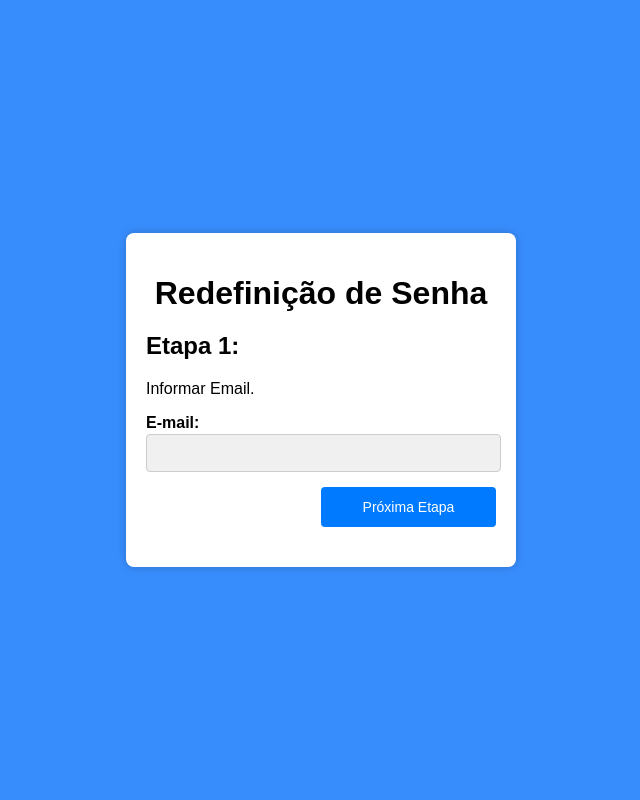
After one commit to iopebiel/sistema-de-gerenciamento-universitario, a Flask app: page /redefinir_senha in a window 1280 px wide. The commit adds this page. Shown: the whole page, without its empty margins (319-959 px from the left). Run offline with Flask 3, Linux system fonts and the light colour scheme.

Commit message:
Ínicio de implementação de redefinir senha

```diff
--- a/main.py
+++ b/main.py
@@ -1,11 +1,16 @@
+import random
+import smtplib
+from email.mime.text import MIMEText
 import re
 import sqlite3
 
-from flask import Flask, render_template, request, session
+from flask import Flask, flash, redirect, render_template, request, session
 from werkzeug.security import generate_password_hash, check_password_hash
 
 app = Flask(__name__)
 app.secret_key = "chave_secreta"
+
+verification_codes = {}
 
 def criar_tabela_alunos():
     conexao = sqlite3.connect('usuarios.db')
@@ -13,14 +18,14 @@ def criar_tabela_alunos():
 
     cursor.execute('''
         CREATE TABLE IF NOT EXISTS alunos (
-            turma TEXT PRIMARY KEY,
+            numeroprontuario TEXT PRIMARY KEY,
             nome TEXT,
             email TEXT,
             senha TEXT,
             curso TEXT,
             semestre INTEGER,
             unidade TEXT,
-            numeroprontuario TEXT
+            turma TEXT
         )
     ''')
 
@@ -30,7 +35,7 @@ def criar_tabela_alunos():
 
 @app.route('/')
 def index():
-    return render_template('cadastro.html')
+    return render_template('login.html')
 
 
 @app.route('/cadastro', methods=['GET','POST'])
@@ -66,7 +71,7 @@ def cadastrar():
             usuario_existente = cursor.fetchone()
 
             if usuario_existente:
-                return "Este email já está cadastrado. Por favor, use outro email."
+                flash("Este email já está cadastrado.", "danger")
 
             senha_hash = generate_password_hash(senha, method='sha256')
 
@@ -103,15 +108,59 @@ def login():
         if senha_hash and check_password_hash(senha_hash[0], senha):
             # Senha correta, autenticar o usuário
             session['usuario'] = email
-            return render_template('opcoes.html')
+            return redirect ('/inicio')
         else:
             # Credenciais inválidas, mostrar mensagem de erro
-            return "Credenciais inválidas. Tente novamente."
-
+                flash("Credenciais inválidas. Tente novamente.", "danger")
 
     # Se o método for GET, apenas renderize a página de login
     return render_template('login.html')
 
+@app.route('/codigo_email', methods=['POST'])
+def codigo_email():
+    email = request.form.get('email')
+    codigo_verificacao = str(random.randint(100000, 999999))  # Gere o código de verificação
+    verification_codes[email] = codigo_verificacao  # Armazene o código associado ao e-mail
+    smtp_server = 'smtp.gmail.com'
+    smtp_port = 587
+    smtp_username = 'gabriel.iope@aluno.ifsp.edu.br'
+    smtp_password = 'Biel7920311'
+
+    # Crie a mensagem de e-mail
+    msg = MIMEText(f'Seu código de verificação: {codigo_verificacao}')
+    msg['Subject'] = 'Código de Verificação'
+    msg['From'] = 'gabriel.iope@aluno.ifsp.edu.br'
+    msg['To'] = email
+
+    # Conecte-se ao servidor SMTP e envie o e-mail
+    server = smtplib.SMTP(smtp_server, smtp_port)
+    server.starttls()
+    server.login(smtp_username, smtp_password)
+    server.sendmail('gabriel.iope@aluno.ifsp.edu.br', [email], msg.as_string())
+    server.quit()
+
+
+@app.route('/redefinir_senha', methods=['GET','POST'])
+def redefinir_senha():
+    if request.method == 'POST':
+        email = request.form.get('email')
+        nova_senha = request.form.get('nova-senha')
+
+        conexao = sqlite3.connect('usuarios.db')
+        cursor = conexao.cursor()
+
+        cursor.execute('UPDATE usuarios SET senha = ? WHERE email = ?', (nova_senha, email))
+        conexao.commit()
+        conexao.close()
+
+        # Redirecione o usuário para uma página de sucesso
+        return render_template('login.html')
+
+    return render_template('redefinir_senha.html')
+
+@app.route('/inicio')
+def inicio():
+    return render_template ('inicio.html')
 
 if __name__ == '__main__':
     criar_tabela_alunos()
--- /dev/null
+++ b/templates/redefinir_senha.html
@@ -0,0 +1,118 @@
+<!DOCTYPE html>
+<!DOCTYPE html>
+<html lang="pt-br">
+<head>
+    <meta charset="UTF-8">
+    <meta name="viewport" content="width=device-width, initial-scale=1.0">
+    <title>Redefinir Senha</title>
+    <style>
+        body {
+            font-family: Arial, sans-serif;
+            margin: 0;
+            padding: 0;
+            display: flex;
+            justify-content: center;
+            align-items: center;
+            min-height: 100vh;
+            background-color: #388dfd;
+        }
+        .form-container {
+            background-color: #fff;
+            padding: 20px;
+            border-radius: 8px;
+            box-shadow: 0 0 10px rgba(0, 0, 0, 0.2);
+            width: 350px;
+        }
+        .form-container h1 {
+            text-align: center;
+            margin-bottom: 17px;
+        }
+        .form-group {
+            margin-bottom: 15px;
+        }
+        .hidden {
+            display: none;
+        }
+        label {
+            display: block;
+            font-weight: bold;
+            margin-bottom: 2px;
+        }
+        input {
+            width: 95%;
+            padding: 10px;
+            border: 1px solid #ccc;
+            border-radius: 4px;
+            background-color: #f0f0f0;
+            color: #333;
+            font-size: 14px;
+            margin-bottom: 15px;
+        }
+        button {
+            display: block;
+            width: 50%;
+            padding: 12px;
+            background-color: #007bff;
+            color: #fff;
+            border: none;
+            border-radius: 4px;
+            cursor: pointer;
+            margin-bottom: 20px;
+            float: right;
+            font-size: 14px;
+        }
+        button:hover {
+            background-color: #0056b3;
+        }
+    </style>
+<body>
+    <div class="form-container">
+    <h1>Redefinição de Senha</h1>
+
+    <!-- Etapa 1: Informar Email -->
+    <form id="etapa1-form" action="/codigo_email" method="post">
+        <h2>Etapa 1:</h2>
+        <p>Informar Email.</p>
+        <label for="email">E-mail:</label>
+        <input type="email" id="email" name="email" required>
+        <button type="button" onclick="verificarEmail()">Próxima Etapa</button>
+    </form>
+
+    <!-- Etapa 2: Inserir Código de Autenticação (inicialmente oculta) -->
+    <form id="etapa2-form" class="hidden" method="post">
+        <h2>Etapa 2:</h2>
+        <p>Inserir Código de Autenticação</p>
+        <label for="codigo">Código de Autenticação:</label>
+        <input type="text" id="codigo" name="codigo" required>
+        <button type="button" onclick="verificarCodigo()">Próxima Etapa</button>
+    </form>
+
+    <!-- Etapa 3: Redefinir Senha (inicialmente oculta) -->
+    <form id="etapa3-form" action="/redefinir_senha" class="hidden" method="post">
+        <h2>Etapa 3:</h2>
+        <p>Redefinir Senha</p>
+        <label for="nova-senha">Nova Senha:</label>
+        <input type="password" id="nova-senha" name="nova-senha" required>
+        <label for="confirmar-senha">Confirmar Senha:</label>
+        <input type="password" id="confirmar-senha" name="confirmar-senha" required>
+        <button type="submit">Redefinir Senha</button>
+    </form>
+
+    <script>
+        function verificarEmail() {
+            // Aqui você implementaria a lógica para verificar o e-mail no lado do cliente
+            // Se o e-mail for válido, você pode exibir a Etapa 2
+            document.getElementById('etapa1-form').classList.add('hidden');
+            document.getElementById('etapa2-form').classList.remove('hidden');
+        }
+
+        function verificarCodigo() {
+            // Aqui você implementaria a lógica para verificar o código no lado do cliente
+            // Se o código for válido, você pode exibir a Etapa 3
+            document.getElementById('etapa2-form').classList.add('hidden');
+            document.getElementById('etapa3-form').classList.remove('hidden');
+        }
+    </script>
+    </div>
+</body>
+</html>
```
Also changed, not shown: templates/cadastro.html (+18 -2 lines), templates/inicio.html (renamed from templates/opcoes.html, +72 -15 lines), templates/login.html (+15 -4 lines), usuarios.db.
